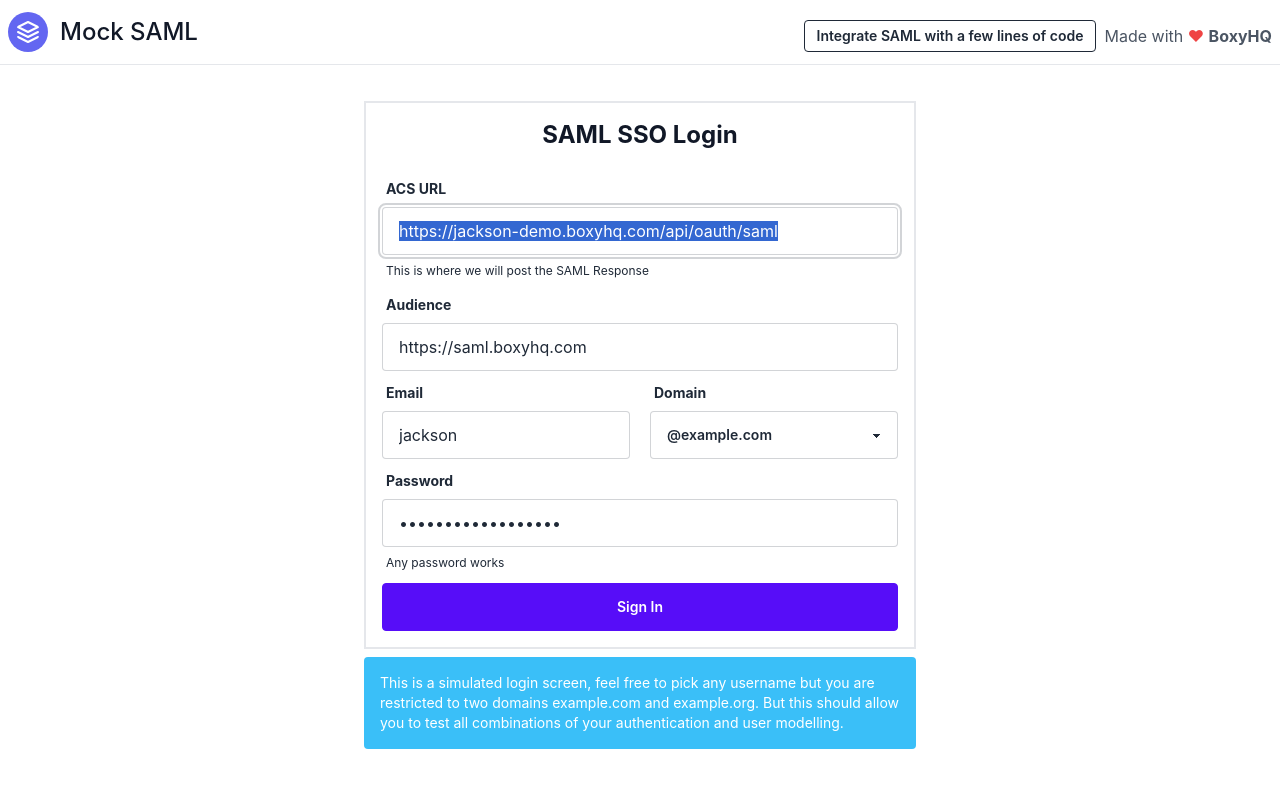
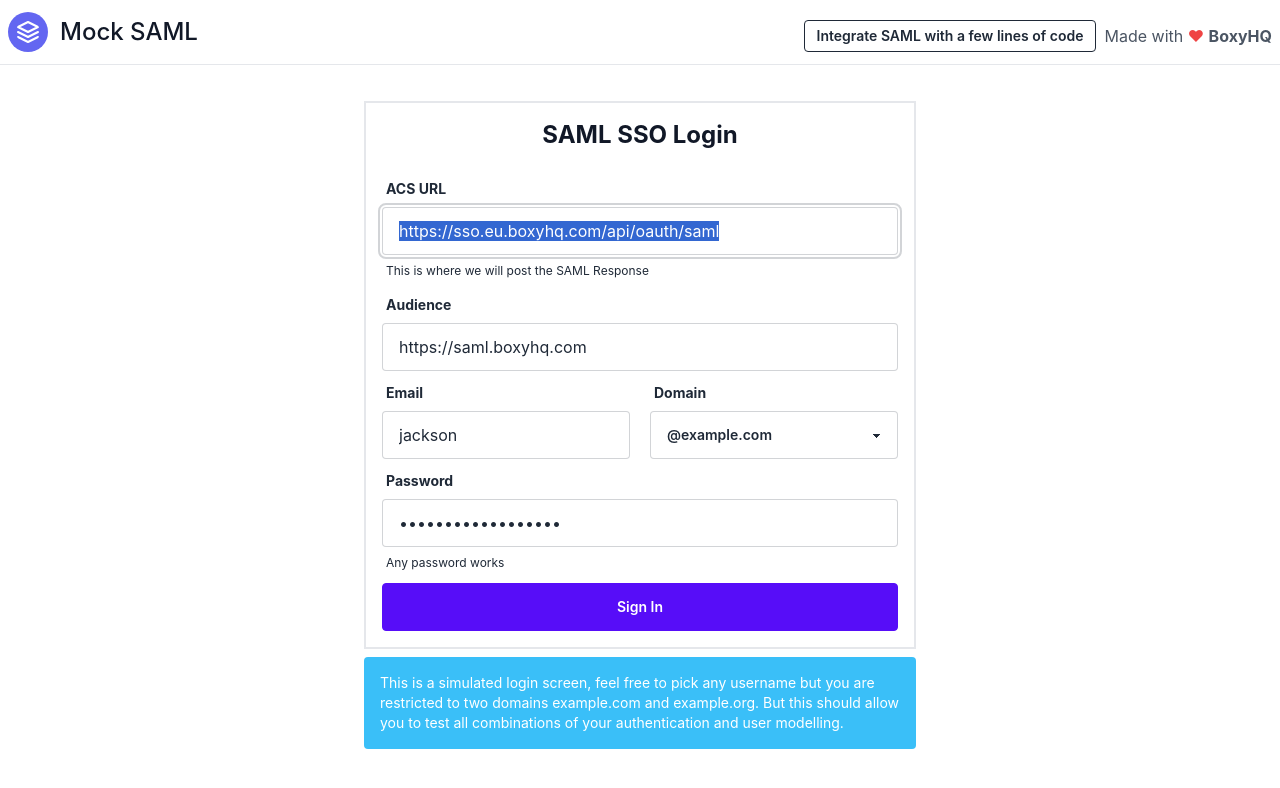
Before and after one commit to boxyhq/mock-saml, a Next.js app: page /saml/login in a window 1280 px wide. Shown: the top 788 px of the page. Built offline with nearby package versions, Linux system fonts and the light colour scheme; no server answers.

Commit message:
updated node, updated acs url to https://sso.eu.boxyhq.com/api/oauth/saml

```diff
--- a/pages/saml/login.tsx
+++ b/pages/saml/login.tsx
@@ -10,7 +10,7 @@
   const [state, setState] = useState({
     username: 'jackson',
     domain: 'example.com',
-    acsUrl: 'https://jackson-demo.boxyhq.com/api/oauth/saml',
+    acsUrl: 'https://sso.eu.boxyhq.com/api/oauth/saml',
     audience: 'https://saml.boxyhq.com',
   });
 
@@ -91,7 +91,7 @@
                           id='acsUrl'
                           ref={acsUrlInp}
                           autoComplete='off'
-                          placeholder='https://jackson-demo.boxyhq.com/api/oauth/saml'
+                          placeholder='https://sso.eu.boxyhq.com/api/oauth/saml'
                           value={state.acsUrl}
                           onChange={handleChange}
                         />
```
Also changed, not shown: 1 other file (tests, documents, lock files or other folders).
